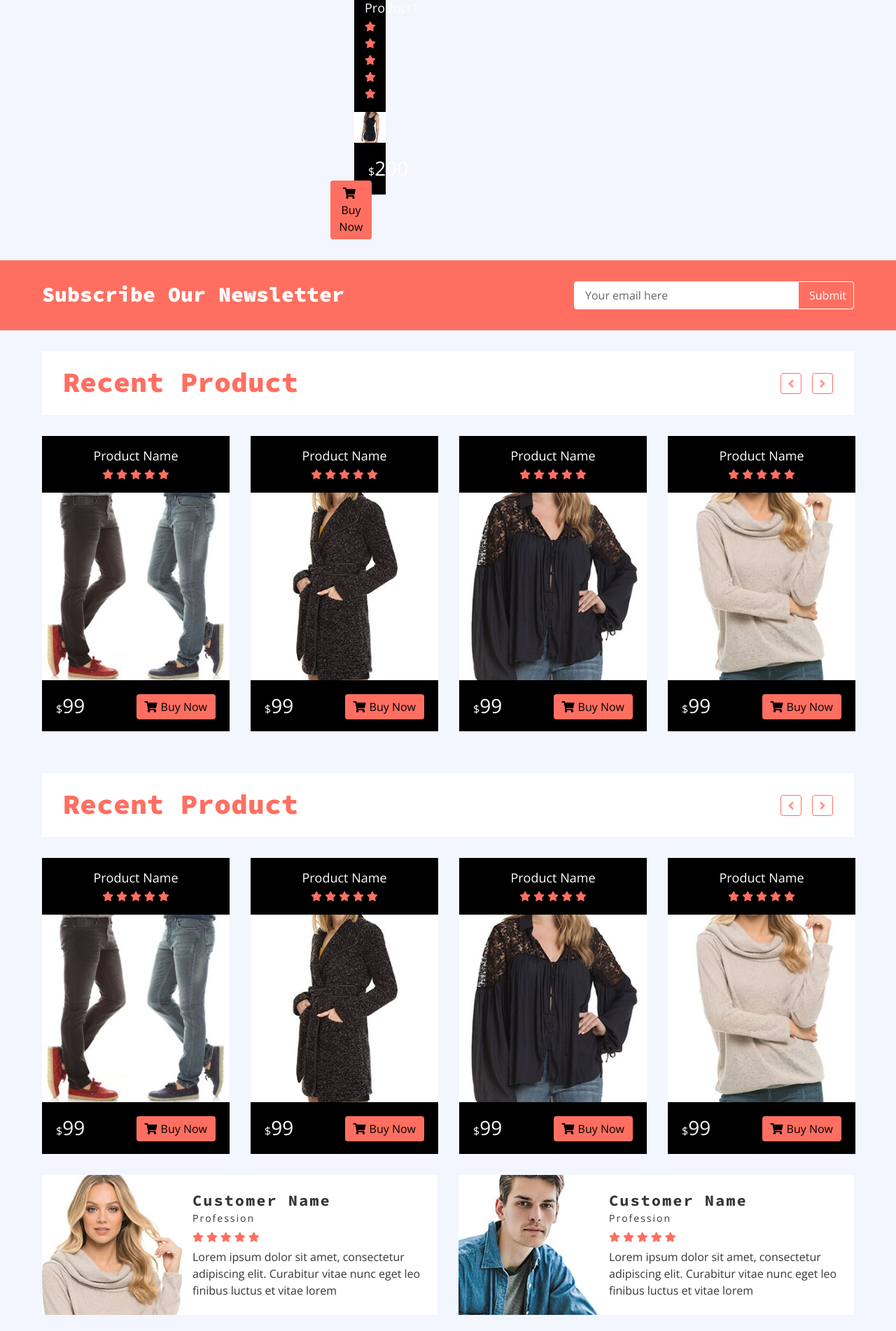
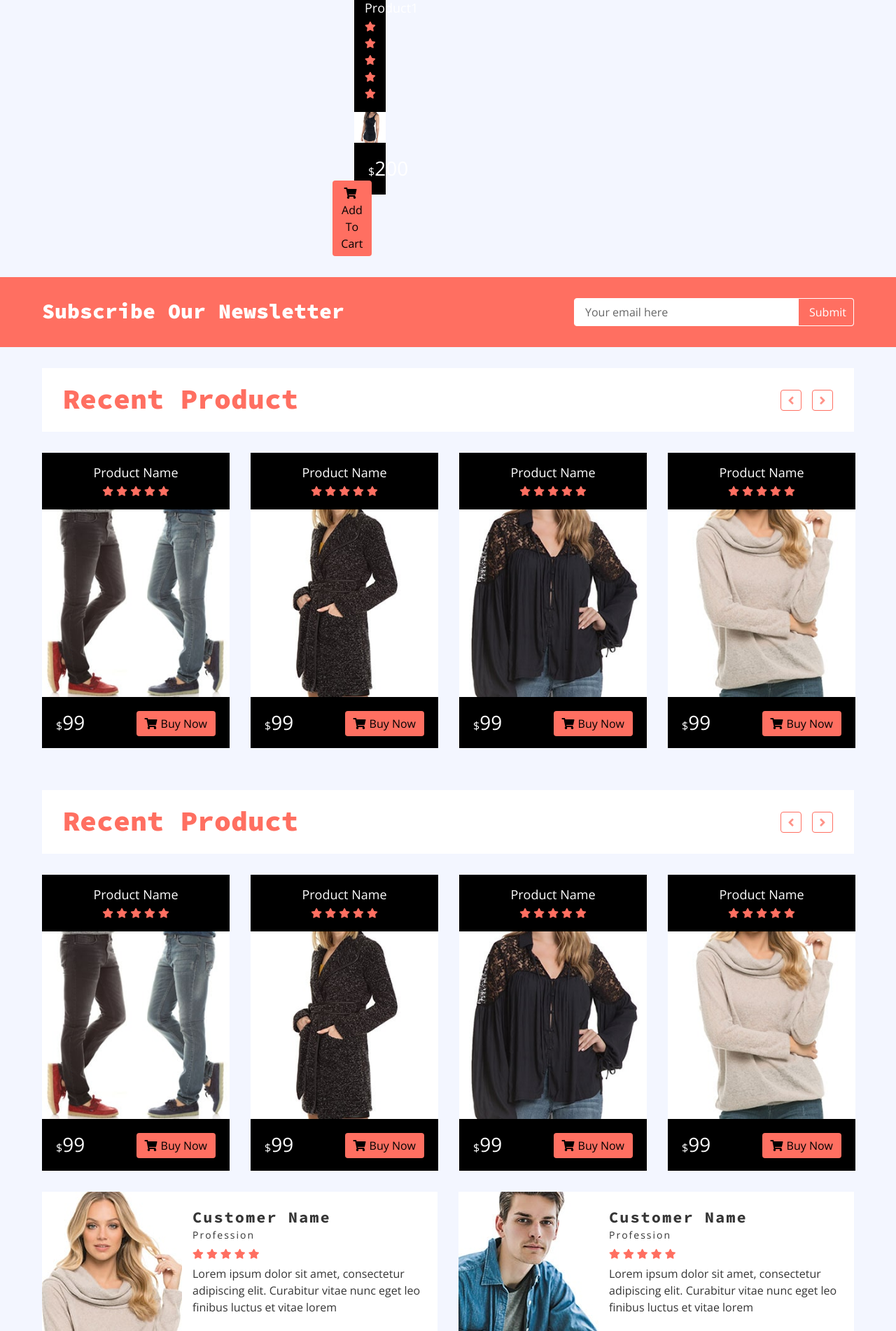
Before and after one commit to kripaz777/ecomm_3pm, a Django app: page / in a window 1280 px wide. Shown: the part 1707-3609 px from the top of the page at 70% size. Run offline with Django 4.2, Linux system fonts and the light colour scheme; data comes from the database, SQL or seed files in the repository; both versions use the stored data as it was after the commit; some libraries are stand-ins or nearby versions.

Commit message:
cart completed

```diff
--- a/templates/index.html
+++ b/templates/index.html
@@ -233,7 +233,7 @@
                                     <img src="{{hot.image.url}}" alt="Product Image">
                                 </a>
                                 <div class="product-action">
-                                    <a href="#"><i class="fa fa-cart-plus"></i></a>
+                                    <a href="/add_to_cart/{{hot.slug}}"><i class="fa fa-cart-plus"></i></a>
                                     <a href="#"><i class="fa fa-heart"></i></a>
                                     <a href="#"><i class="fa fa-search"></i></a>
                                 </div>
@@ -244,7 +244,7 @@
                                 {% else %}
                                 <h3><span>$</span>{{hot.price}}</h3>
                                 {% endif %}
-                                <a class="btn" href=""><i class="fa fa-shopping-cart"></i>Buy Now</a>
+                                <a class="btn" href="/add_to_cart/{{hot.slug}}"><i class="fa fa-shopping-cart"></i>Add To Cart</a>
                             </div>
                         </div>
                     </div>
```
Also changed, not shown: db.sqlite3.
